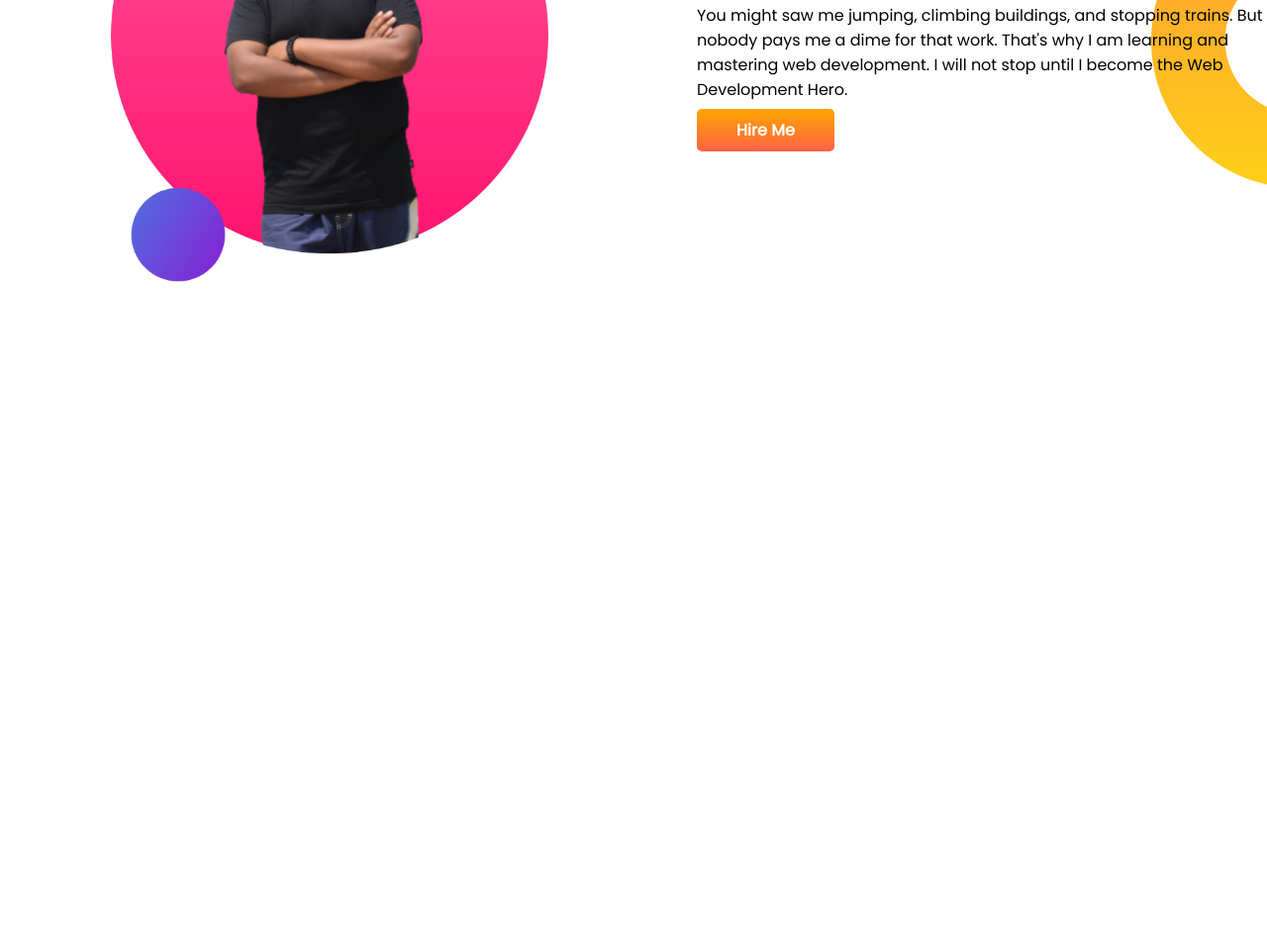
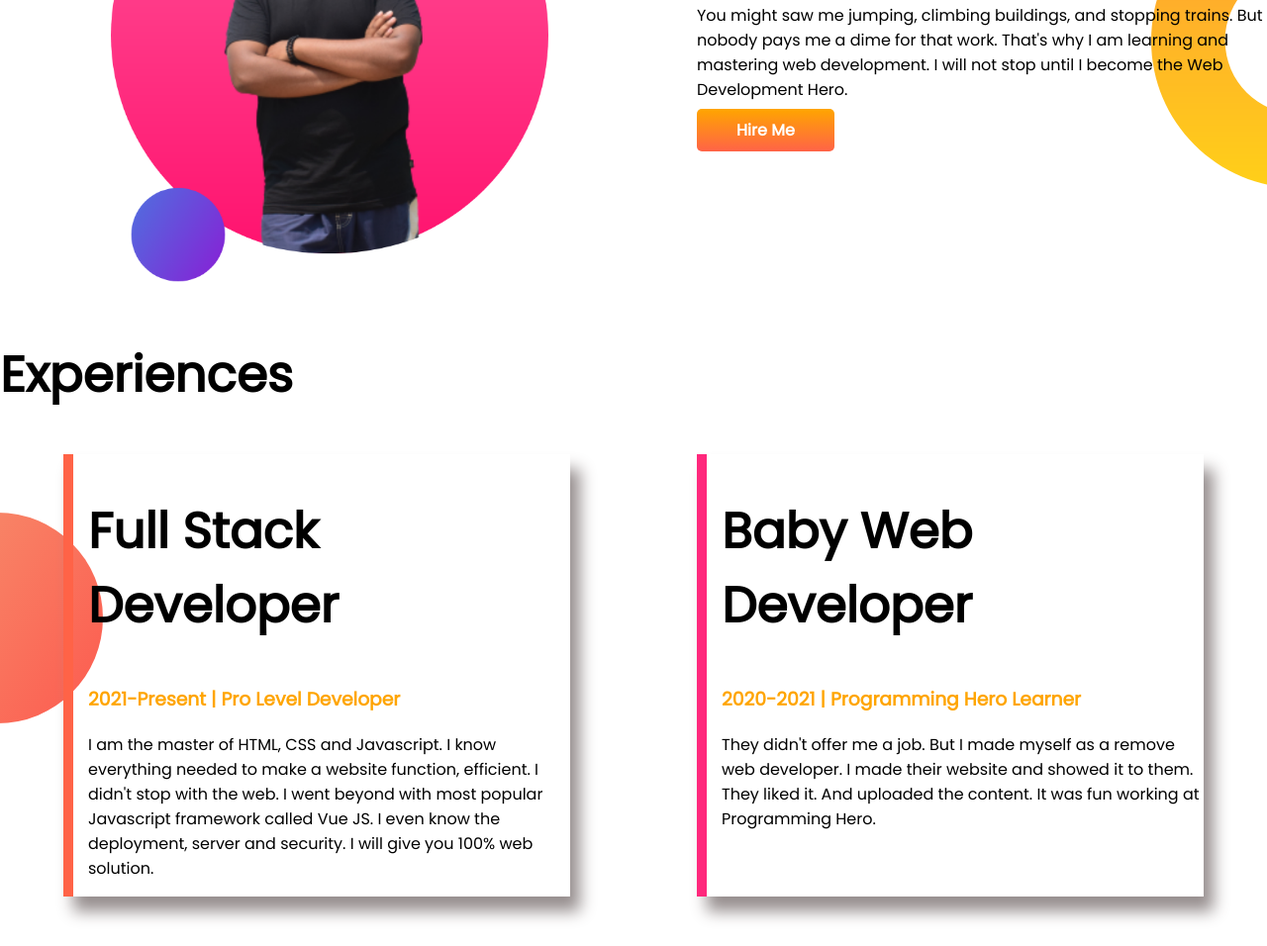
Before and after one commit to proalamin-247/dev-portfolio, a plain HTML site: page index.html in a window 1280 px wide. Shown: the part 778-1734 px from the top of the page at 99% size. Before the commit the page ends 1120 px from the top, so only its background shows below. Drawn offline with Linux system fonts and the light colour scheme.

Commit message:
almost done

```diff
--- a/index.html
+++ b/index.html
@@ -14,7 +14,7 @@
 </head>
 
 <body>
-    <section class="top-banner">
+    <section class="top-banner flexible-container">
         <div class="half-width">
             <h1>wellcome to</h1>
             <h1><span class="aut-name-style">AL AMIN </span>World</h1>
@@ -22,7 +22,7 @@
             <p>You might saw me jumping, climbing buildings, and stopping trains. But nobody pays me a dime for that
                 work. That's why I am learning and mastering web development. I will not stop until I become the Web
                 Development Hero.</p>
-                <a class="link-button" target="_blank" href="https://www.linkedin.com/in/mdalamintkg2003/">Hire Me</a>
+            <a class="link-button" target="_blank" href="https://www.linkedin.com/in/mdalamintkg2003/">Hire Me</a>
 
         </div>
         <div class="half-width">
@@ -30,17 +30,41 @@
         </div>
     </section>
 
-    <section class="dream-big">
+    <section class="dream-big flexible-container">
         <div class="half-width">
-                <img src="img/img2.png" alt="">
-            </div>
+            <img src="img/img2.png" alt="">
+        </div>
         <div class="half-width">
             <h1>Dream Big</h1>
             <h2>Become <span class="aut-name-style">Web Developer</span></h2>
             <p>You might saw me jumping, climbing buildings, and stopping trains. But nobody pays me a dime for that
                 work. That's why I am learning and mastering web development. I will not stop until I become the Web
                 Development Hero.</p>
-                <a class="link-button" target="_blank" href="https://www.linkedin.com/in/mdalamintkg2003/">Hire Me</a>
+            <a class="link-button" target="_blank" href="https://www.linkedin.com/in/mdalamintkg2003/">Hire Me</a>
+        </div>
+    </section>
+
+    <section class="exp-area">
+        <h1>Experiences</h1>
+        <div class="flexible-container">
+            <div class="exp-iteam border-color-1st">
+                <h1>Full Stack Developer
+                </h1>
+                <h3 class="aut-name-style">2021-Present | Pro Level Developer
+                </h3>
+                <p>I am the master of HTML, CSS and Javascript. I know everything needed to make a website function, efficient. I didn't stop with the web. I went beyond with most popular Javascript framework called Vue JS. I even know the deployment, server and security. I will give you 100% web solution.
+
+                </p>
+            </div>
+            <div class="exp-iteam border-color">
+                <h1>Baby Web Developer
+                </h1>
+                <h3 class="aut-name-style">2020-2021 | Programming Hero Learner
+                </h3>
+                <p>They didn't offer me a job. But I made myself as a remove web developer. I made their website and showed it to them. They liked it. And uploaded the content. It was fun working at Programming Hero.
+
+                </p>
+            </div>
         </div>
     </section>
 </body>
--- a/style.css
+++ b/style.css
@@ -8,7 +8,7 @@ h1{
 .aut-name-style{
     color: orange;
 }
-section{
+.flexible-container{
     display: flex;
     margin-bottom: 50px;
 }
@@ -38,3 +38,23 @@ section{
     background-repeat: no-repeat;
     background-position: right;
 }
+
+.exp-iteam{
+    width: 40%;
+    margin-left: 5%;
+    margin-right: 5%;
+    padding-left: 15px;
+    box-shadow: 10px 15px 15px rgb(151, 143, 143);
+
+}
+.exp-area{
+    background-image: url(img/exp-bg.png);
+    background-repeat: no-repeat;
+    background-position: left;
+}
+.border-color-1st{
+    border-left:10px solid tomato;
+}
+.border-color{
+    border-left:10px solid #ff287c;
+}
```
